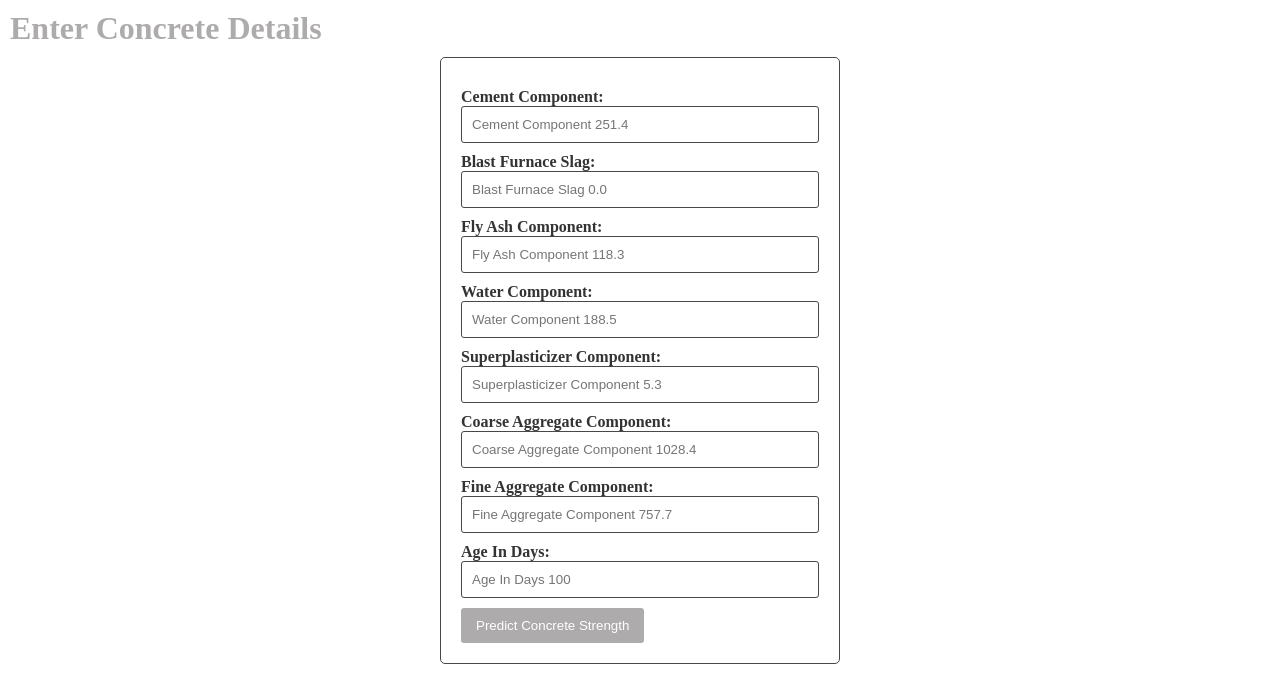
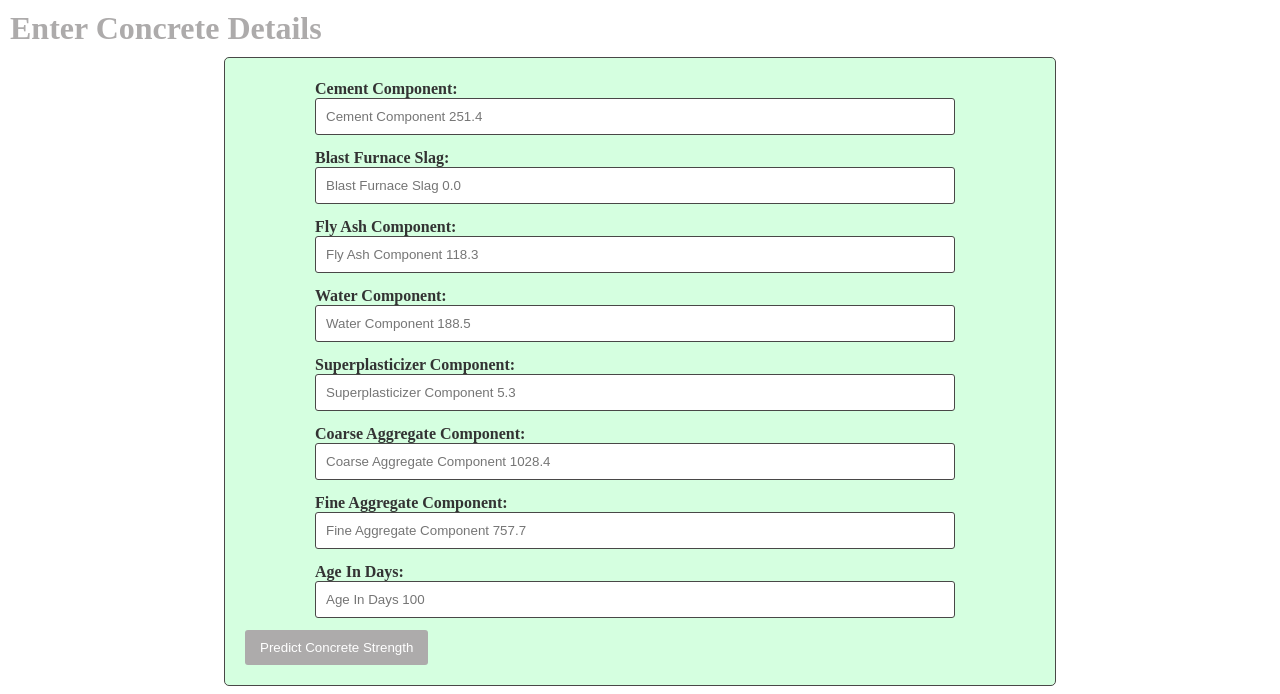
Before and after one commit to vikramviky123/KAGGLE_PS3E9, a Flask app: page /form in a window 1280 px wide. Shown: the part 112-806 px from the top of the page. Run offline with Flask 3, Linux system fonts and the light colour scheme.

Commit message:
finlized

```diff
--- a/app.py
+++ b/app.py
@@ -103,7 +103,7 @@ def predict():
         preds_mean = sum(preds) / len(preds)
         print(preds_mean)
 
-        return render_template('predict.html', predicted_concrete_strength=preds_mean)
+        return render_template('predict.html', predicted_concrete_strength=preds_mean[0])
 
     except Exception as e:
         return render_template('predict.html', error_message=str(e))
--- a/static/css/style.css
+++ b/static/css/style.css
@@ -116,7 +116,7 @@ p {
 #Intro::before {
     content: "";
     background: url(/static/img/background_img.jpg) no-repeat center center/cover;
-    position: absolute;
+    position: fixed;
     top: 0;
     left: 0;
     height: 100%;
@@ -145,6 +145,18 @@ p {
 .data-list li strong {
     display: inline-block;
     width: 100px;
+}
+
+#data-summary::before {
+    content: "";
+    background: url(/static/img/background_img.jpg) no-repeat center center/cover;
+    position: fixed;
+    top: 0;
+    left: 0;
+    height: 100%;
+    width: 100%;
+    z-index: -1;
+    opacity: 0.2;
 }
 
 /* Data Summary */
@@ -342,17 +354,40 @@ p {
 /* Predict ------ */
 /* CSS for styling the form */
 .form {
-    max-width: 400px;
+
+    width: 65%;
     margin: 0 auto;
     padding: 20px;
-    background-color: var(--accent-color);
+    background-color: rgb(213, 255, 224);
     border: 1px solid var(--secondary-color);
     border-radius: 5px;
 }
 
+.form-columns {
+    display: flex;
+    justify-content: space-between;
+
+}
+
+.form-column {
+    flex: 1;
+    margin-right: 10px;
+    /* Adjust as needed to create space between columns */
+}
+
 .form-group {
+    margin-bottom: 10px;
+    padding-left: 70px;
+    padding-right: 70px;
+
+    padding-top: 2px;
+    padding-bottom: 2px;
+    /* Adjust as needed to create space between input groups */
+}
+
+/* .form-group {
     margin: 10px 0;
-}
+} */
 
 .form label {
     display: block;
--- a/templates/layout.html
+++ b/templates/layout.html
@@ -4,7 +4,7 @@
 <head>
     <meta charset="UTF-8">
     <meta name="viewport" content="width=device-width, initial-scale=1.0">
-    <title>Wine</title>
+    <title>concrete</title>
 
     <link rel="stylesheet" href="{{ url_for('static', filename='css/style.css') }}">
 
--- a/templates/predict.html
+++ b/templates/predict.html
@@ -8,6 +8,9 @@
    <form action="/predict" method="post" class="form">
     <!-- Other form elements... -->
 
+    <div class="form-columns">
+        <!-- Column 1 -->
+        <div class="form-column">
             <div class="form-group">
                 <label for="CementComponent">Cement Component:</label>
                 <input type="text" id="CementComponent" name="CementComponent" placeholder="Cement Component 251.4">
@@ -27,7 +30,10 @@
                 <label for="WaterComponent">Water Component:</label>
                 <input type="text" id="WaterComponent" name="WaterComponent" placeholder="Water Component 188.5">
             </div>
-
+        </div>
+    </div>
+        <!-- Column 2 -->
+        <div class="form-column">
             <div class="form-group">
                 <label for="SuperplasticizerComponent">Superplasticizer Component:</label>
                 <input type="text" id="SuperplasticizerComponent" name="SuperplasticizerComponent" placeholder="Superplasticizer Component 5.3">
@@ -47,7 +53,8 @@
                 <label for="AgeInDays">Age In Days:</label>
                 <input type="text" id="AgeInDays" name="AgeInDays" placeholder="Age In Days 100">
             </div>
-
+        </div>
+    </div>
 
     <input type="submit" value="Predict Concrete Strength">
 </form>
```
Also changed, not shown: dvc.yaml (+8 -0 lines), templates/modelplots.html (+9 -0 lines), README.md, image-9.png (added), static/model_plots/Feature_Importance.jpg (added), static/model_plots/Permutation_Importance.jpg (added), 1 other file. Lines whose indentation alone changed are shown as unchanged.
